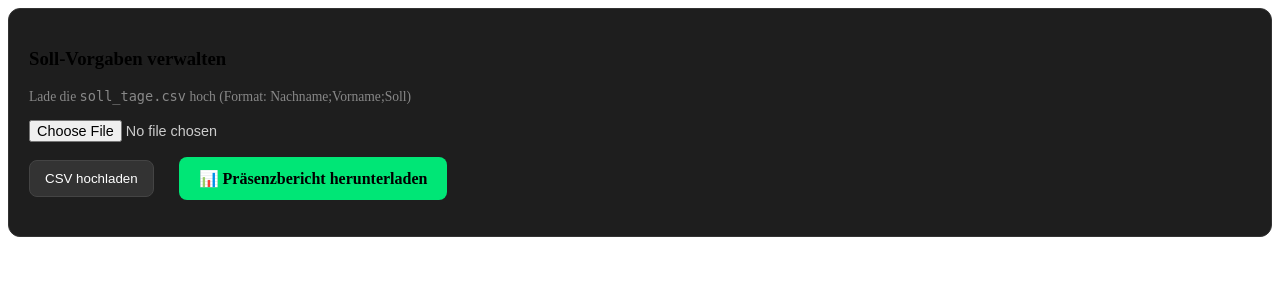
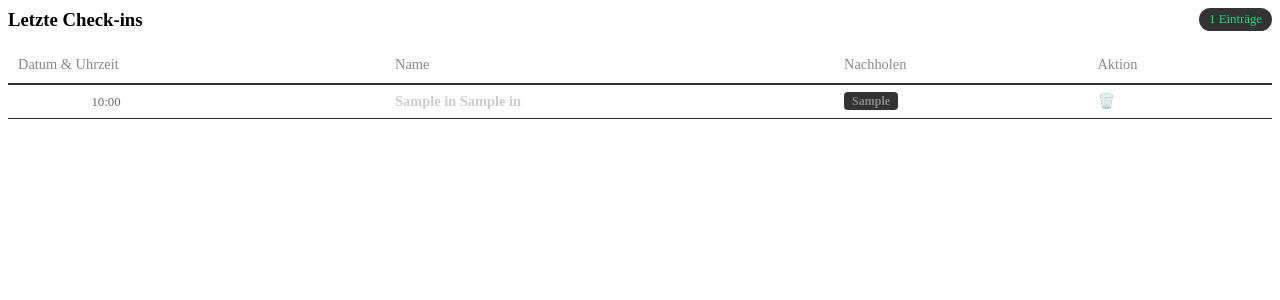
Before and after one commit to mbotru/qr-anwesenheit, a Flask app: page /dashboard in a window 1280 px wide. Shown: the top 300 px of the page. Run offline with Flask 3, Linux system fonts and the light colour scheme; the visitor is signed in with stand-in values (Sample User, id 1); tables that the repository leaves empty hold one stand-in row (values such as "Sample post").

Commit message:
Update dashboard.html

```diff
--- a/templates/dashboard.html
+++ b/templates/dashboard.html
@@ -1,68 +1,108 @@
-<div class="admin-card upload-section">
-    <h3>Soll-Vorgaben verwalten</h3>
-    <p class="hint">Lade die <code>soll_tage.csv</code> hoch (Format: Nachname;Vorname;Soll)</p>
+<div class="admin-card">
+    <div class="table-header">
+        <h3 style="margin: 0;">Letzte Check-ins</h3>
+        <span class="count-badge">{{ checkins|length }} Einträge</span>
+    </div>
 
-    <form action="{{ url_for('upload_soll') }}" method="post" enctype="multipart/form-data" class="upload-form">
-        <input type="file" name="file" accept=".csv" class="file-input">
-        <div class="button-group">
-            <button type="submit" class="btn-secondary">CSV hochladen</button>
-
-            <a href="{{ url_for('export_csv', search=search, date=date) }}" class="btn-primary btn-export">
-                📊 Präsenzbericht herunterladen
-            </a>
-        </div>
-    </form>
+    <div class="table-responsive">
+        <table class="compact-table">
+            <thead>
+                <tr>
+                    <th>Datum & Uhrzeit</th>
+                    <th>Name</th>
+                    <th>Nachholen</th>
+                    <th>Aktion</th>
+                </tr>
+            </thead>
+            <tbody>
+                {% for entry in checkins %}
+                <tr>
+                    <td class="time-col">
+                        <span class="date">{{ entry.datum.strftime('%d.%m.%Y') }}</span>
+                        <span class="time">{{ entry.datum.strftime('%H:%M') }}</span>
+                    </td>
+                    <td class="name-col"><strong>{{ entry.vorname }} {{ entry.nachname }}</strong></td>
+                    <td>
+                        <span class="badge {{ 'badge-yes' if entry.buerotag_nachholen == 'Ja' else 'badge-no' }}">
+                            {{ entry.buerotag_nachholen }}
+                        </span>
+                    </td>
+                    <td>
+                        <a href="{{ url_for('delete_entry', id=entry.id) }}"
+                           class="btn-delete"
+                           onclick="return confirm('Eintrag wirklich löschen?')">🗑️</a>
+                    </td>
+                </tr>
+                {% endfor %}
+            </tbody>
+        </table>
+    </div>
 </div>
 
 <style>
-    /* Dark Mode Styling für die Admin-Elemente */
-    .admin-card {
-        background: #1e1e1e;
-        border: 1px solid #333;
-        padding: 20px;
-        border-radius: 12px;
-        margin-bottom: 30px;
+    /* Kompaktes Tabellen-Styling */
+    .table-header {
+        display: flex;
+        justify-content: space-between;
+        align-items: center;
+        margin-bottom: 15px;
     }
 
-    .hint { color: #888; font-size: 0.85rem; margin-bottom: 15px; }
-
-    .btn-primary {
-        background-color: #00e676; /* Dein Terminal-Grün */
-        color: #000 !important;
-        font-weight: bold;
-        padding: 12px 20px;
-        border-radius: 8px;
-        text-decoration: none;
-        display: inline-block;
-        transition: transform 0.2s, background-color 0.2s;
-        border: none;
+    .count-badge {
+        background: #333;
+        padding: 4px 10px;
+        border-radius: 20px;
+        font-size: 0.8rem;
+        color: #00e676;
     }
 
-    .btn-primary:hover {
-        background-color: #00c853;
-        transform: translateY(-2px);
-        box-shadow: 0 4px 15px rgba(0, 230, 118, 0.3);
+    .compact-table {
+        width: 100%;
+        border-collapse: collapse;
+        font-size: 0.9rem;
     }
 
-    .btn-secondary {
-        background-color: #333;
-        color: white;
-        padding: 10px 15px;
-        border-radius: 8px;
-        border: 1px solid #444;
-        cursor: pointer;
-        margin-right: 10px;
+    .compact-table th {
+        text-align: left;
+        color: #888;
+        padding: 10px;
+        border-bottom: 2px solid #333;
+        font-weight: 500;
     }
 
-    .button-group {
-        margin-top: 15px;
-        display: flex;
-        align-items: center;
-        gap: 15px;
+    .compact-table td {
+        padding: 8px 10px;
+        border-bottom: 1px solid #2a2a2a;
+        color: #ccc;
     }
 
-    .file-input {
-        color: #ccc;
-        font-size: 0.9rem;
+    /* Spalten-Spezialstyles */
+    .time-col { white-space: nowrap; }
+    .date { color: #fff; margin-right: 5px; }
+    .time { color: #666; font-size: 0.8rem; }
+
+    .name-col { color: #fff; }
+
+    /* Badges für "Nachholen" */
+    .badge {
+        padding: 2px 8px;
+        border-radius: 4px;
+        font-size: 0.75rem;
+        font-weight: bold;
+    }
+    .badge-yes { background: #ffc107; color: #000; }
+    .badge-no { background: #333; color: #888; }
+
+    /* Delete Button */
+    .btn-delete {
+        text-decoration: none;
+        opacity: 0.5;
+        transition: opacity 0.2s;
+    }
+    .btn-delete:hover { opacity: 1; }
+
+    .table-responsive {
+        max-height: 500px;
+        overflow-y: auto;
     }
 </style>
```
